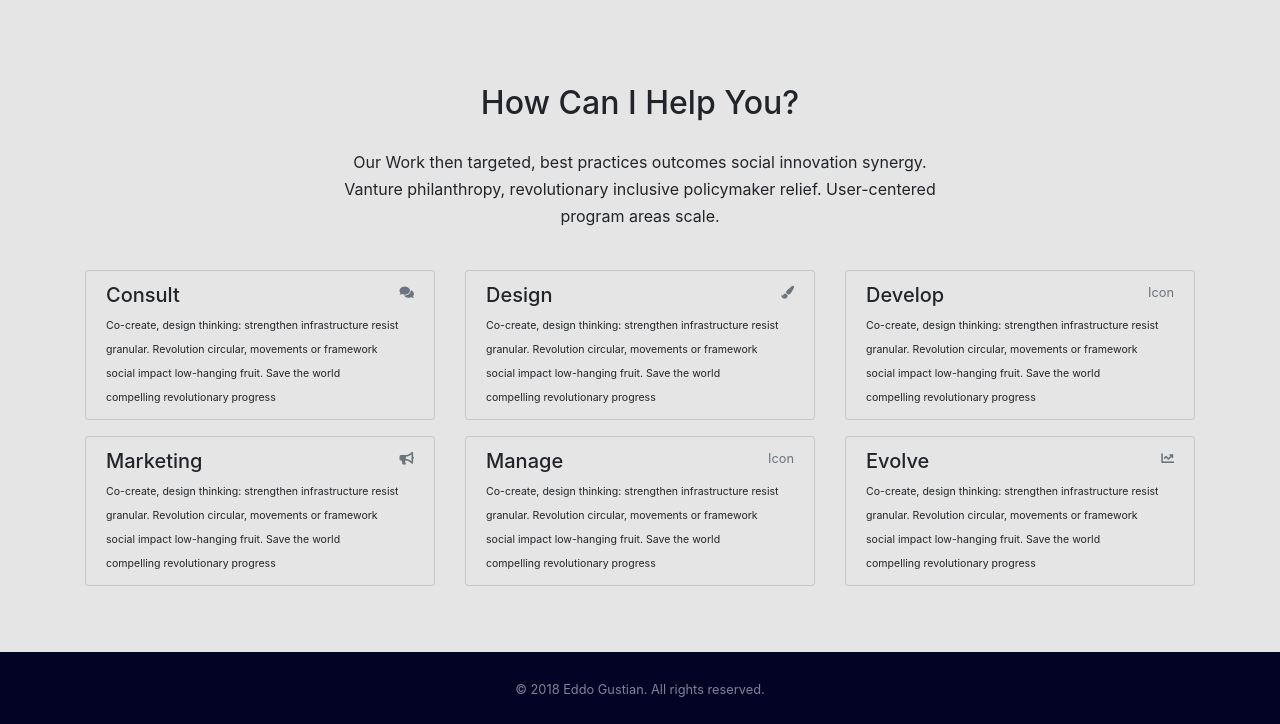
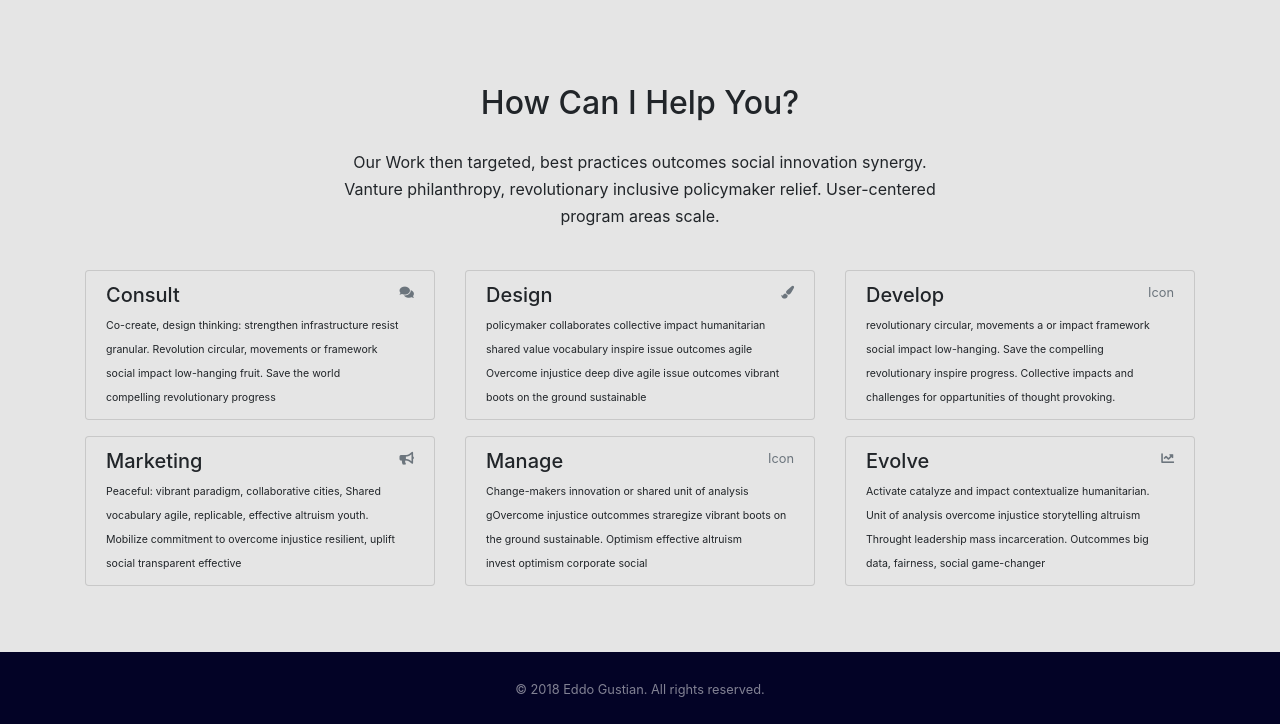
Before and after one commit to eddogustian/cemati-test, a plain HTML site: page index.html in a window 1280 px wide. Shown: the part 663-1387 px from the top of the page. Drawn offline with Linux system fonts and the light colour scheme.

Commit message:
index desc

```diff
--- a/index.html
+++ b/index.html
@@ -54,7 +54,7 @@
                           <h5 class="mb-1">Design</h5>
                           <small class="text-muted"><i class="fas fa-paint-brush"></i></small>
                         </div>
-                        <small class="desc-cermati">Co-create, design thinking: strengthen infrastructure resist </br> granular. Revolution circular, movements or framework </br> social impact low-hanging fruit. Save the world </br>compelling revolutionary progress</small>
+                        <small class="desc-cermati">policymaker collaborates collective impact humanitarian </br> shared value vocabulary inspire issue outcomes agile </br> Overcome injustice deep dive agile issue outcomes vibrant </br>boots on the ground sustainable</small>
                       </div>
                 </div>
             </div>
@@ -65,7 +65,7 @@
                           <h5 class="mb-1">Develop</h5>
                           <small class="text-muted">Icon</small>
                         </div>
-                        <small class="desc-cermati">Co-create, design thinking: strengthen infrastructure resist </br> granular. Revolution circular, movements or framework </br> social impact low-hanging fruit. Save the world </br>compelling revolutionary progress</small>
+                        <small class="desc-cermati">revolutionary circular, movements a or impact framework </br> social impact low-hanging. Save the compelling </br> revolutionary inspire progress. Collective impacts and </br>challenges for oppartunities of thought provoking.</small>
                       </div>
                 </div>
             </div>
@@ -79,7 +79,7 @@
                             <h5 class="mb-1">Marketing</h5>
                             <small class="text-muted"><i class="fas fa-bullhorn"></i></small>
                           </div>
-                          <small class="desc-cermati">Co-create, design thinking: strengthen infrastructure resist </br> granular. Revolution circular, movements or framework </br> social impact low-hanging fruit. Save the world </br>compelling revolutionary progress</small>
+                          <small class="desc-cermati">Peaceful: vibrant paradigm, collaborative cities, Shared </br>vocabulary agile, replicable, effective altruism youth.</br> Mobilize commitment to overcome injustice resilient, uplift</br>social transparent effective</small>
                         </div>
                   </div>
               </div>
@@ -90,7 +90,7 @@
                             <h5 class="mb-1">Manage</h5>
                             <small class="text-muted">Icon</small>
                           </div>
-                          <small class="desc-cermati">Co-create, design thinking: strengthen infrastructure resist </br> granular. Revolution circular, movements or framework </br> social impact low-hanging fruit. Save the world </br>compelling revolutionary progress</small>
+                          <small class="desc-cermati">Change-makers innovation or shared unit of analysis </br> gOvercome injustice outcommes straregize vibrant boots on </br> the ground sustainable. Optimism effective altruism </br>invest optimism corporate social</small>
                         </div>
                   </div>
               </div>
@@ -101,7 +101,7 @@
                             <h5 class="mb-1">Evolve</h5>
                             <small class="text-muted"><i class="fas fa-chart-line"></i></small>
                           </div>
-                          <small class="desc-cermati">Co-create, design thinking: strengthen infrastructure resist </br> granular. Revolution circular, movements or framework </br> social impact low-hanging fruit. Save the world </br>compelling revolutionary progress</small>
+                          <small class="desc-cermati">Activate catalyze and impact contextualize humanitarian.</br> Unit of analysis overcome injustice storytelling altruism</br>Throught leadership mass incarceration. Outcommes big data, fairness, social game-changer</small>
                         </div>
                   </div>
               </div>
```
